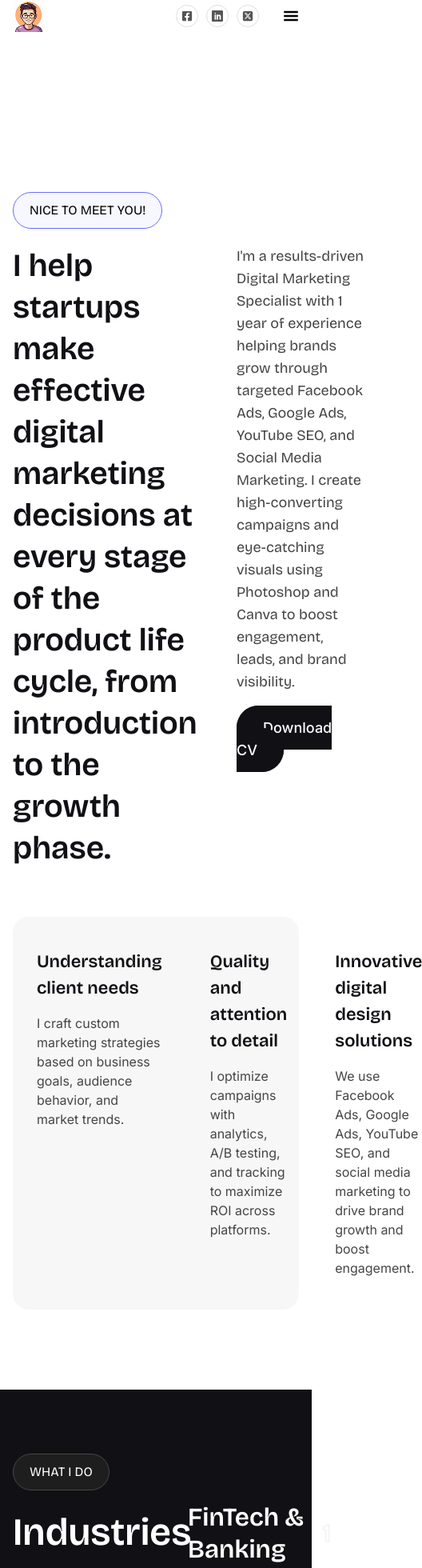
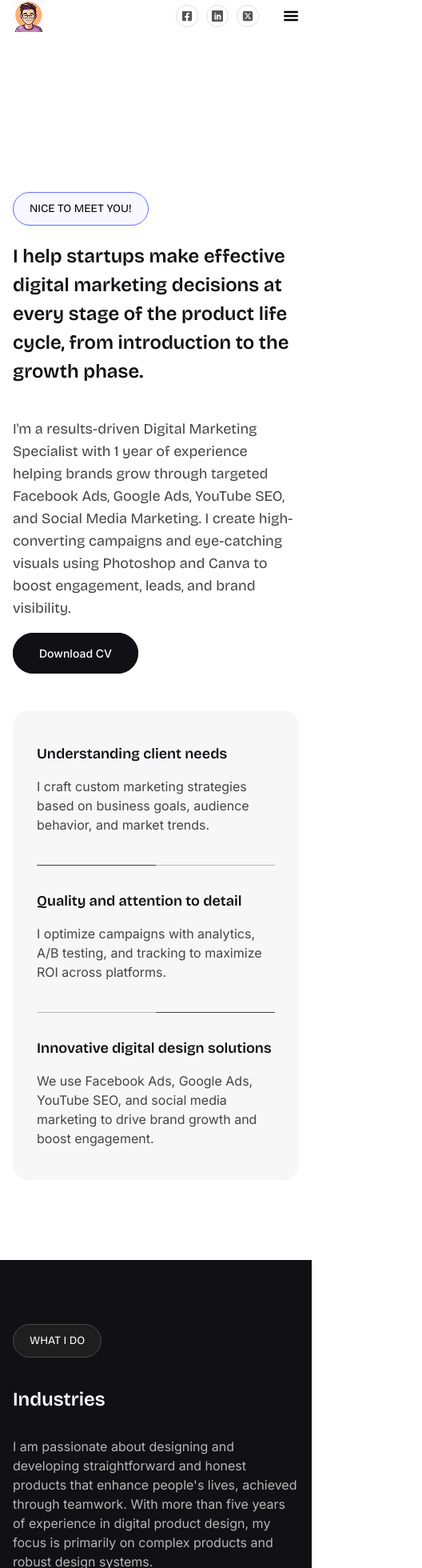
Before and after one commit to itsdevelopershakil/freelancer-mahim, a Next.js app: page / in a window 390 px wide. Shown: the part 32-1992 px from the top of the page at 80% size, 528 px wide, since content can reach past the window. Built offline with nearby package versions, Linux system fonts and the light colour scheme.

Commit message:
about and service section responsive done

```diff
--- a/src/app/page.tsx
+++ b/src/app/page.tsx
@@ -15,19 +15,19 @@ export default function Home() {
       <section className="pt-[120px]" id="about">
         <div className="max-width">
           <div className="flex mb-5">
-            <span className="block px-5 py-2.5 rounded-[25px] bg-[#F6F7FF] border border-[#686DFD] !font-bricolage">
+            <span className="block px-5 py-2.5 rounded-[25px] text-sm sm:text-base bg-[#F6F7FF] border border-[#686DFD] !font-bricolage">
               NICE TO MEET YOU!
             </span>
           </div>
-          <div className="grid gap-10 grid-cols-12 mb-[60px]">
-            <div className="col-span-7">
-              <h2 className="text-[40px] font-semibold leading-[52px] text-[#101015]">
+          <div className="grid gap-10 md:grid-cols-12 mb-[60px]">
+            <div className="md:col-span-7">
+              <h2 className="text-2xl leading-[36px] sm:text-[40px] font-semibold sm:leading-[52px] text-[#101015]">
                 I help startups make effective digital marketing decisions at
                 every stage of the product life cycle, from introduction to the
                 growth phase.
               </h2>
             </div>
-            <div className="col-span-5">
+            <div className="md:col-span-5">
               <p className="!font-bricolage text-lg leading-[28px] text-[#454545] mb-[30px]">
                 I&apos;m a results-driven Digital Marketing Specialist with 1
                 year of experience helping brands grow through targeted Facebook
@@ -38,15 +38,15 @@ export default function Home() {
               </p>
               <Link
                 href={"#"}
-                className="text-lg text-white font-medium px-8 py-4 rounded-[30px] bg-[#101015] border border-[#101015] hover:bg-transparent hover:text-[#101015] duration-300"
+                className="text-sm sm:text-lg text-white font-medium px-8 py-4 rounded-[30px] bg-[#101015] border border-[#101015] hover:bg-transparent hover:text-[#101015] duration-300"
               >
                 Download CV
               </Link>
             </div>
           </div>
-          <div className="px-[30px] py-10 rounded-[20px] bg-[#F7F7F7] flex justify-between gap-[30px]">
-            <div>
-              <h2 className="text-[22px] font-semibold text-[#101015] mb-[15px]">
+          <div className="px-[30px] py-10 rounded-[20px] bg-[#F7F7F7] flex flex-wrap md:flex-nowrap justify-between gap-[30px]">
+            <div className="w-full md:w-auto">
+              <h2 className="text-lg sm:text-[22px] font-semibold text-[#101015] mb-[15px]">
                 Understanding client needs
               </h2>
               <p className="text-[#454545] leading-[24px]">
@@ -54,11 +54,11 @@ export default function Home() {
                 audience behavior, and market trends.
               </p>
             </div>
-            <div className="w-px h-[100px] rounded-[2px] bg-[#B5B5B5] flex mt-2">
-              <div className="w-full h-1/2 bg-[#454545] rounded-[2px]"></div>
+            <div className="w-full md:w-px h-px md:h-[100px] rounded-[2px] bg-[#B5B5B5] flex mt-2">
+              <div className="w-1/2 md:w-full h-full md:h-1/2 bg-[#454545] rounded-[2px]"></div>
             </div>
-            <div>
-              <h2 className="text-[22px] font-semibold text-[#101015] mb-[15px]">
+            <div className="w-full md:w-auto">
+              <h2 className="text-lg sm:text-[22px] font-semibold text-[#101015] mb-[15px]">
                 Quality and attention to detail
               </h2>
               <p className="text-[#454545] leading-[24px]">
@@ -66,11 +66,11 @@ export default function Home() {
                 to maximize ROI across platforms.
               </p>
             </div>
-            <div className="w-px h-[100px] rounded-[2px] bg-[#B5B5B5] flex mt-2">
-              <div className="w-full h-1/2 bg-[#454545] rounded-[2px] mt-auto"></div>
+            <div className="w-full md:w-px h-px md:h-[100px] rounded-[2px] bg-[#B5B5B5] flex mt-2">
+              <div className="w-1/2 md:w-full h-full md:h-1/2 bg-[#454545] rounded-[2px] ml-auto md:ml-0 md:mt-auto"></div>
             </div>
-            <div>
-              <h2 className="text-[22px] font-semibold text-[#101015] mb-[15px]">
+            <div className="w-full md:w-auto">
+              <h2 className="text-lg sm:text-[22px] font-semibold text-[#101015] mb-[15px]">
                 Innovative digital design solutions
               </h2>
               <p className="text-[#454545] leading-[24px]">
@@ -86,14 +86,14 @@ export default function Home() {
         id="services"
       >
         <div className="max-width">
-          <div className="flex items-start gap-10">
-            <div className="w-1/2">
+          <div className="flex flex-wrap md:flex-nowrap items-start md:gap-10">
+            <div className="w-full md:w-1/2">
               <div className="flex mb-5">
-                <span className="px-5 py-2.5 border border-[#484848] bg-[#1E1E1E] rounded-[25px] !font-bricolage">
+                <span className="px-5 py-2.5 text-sm sm:text-base border border-[#484848] bg-[#1E1E1E] rounded-[25px] !font-bricolage">
                   WHAT I DO
                 </span>
               </div>
-              <h1 className="font-semibold text-5xl leading-[64px]">
+              <h1 className="font-semibold text-2xl sm:text-3xl md:text-5xl leading-[64px]">
                 Industries
               </h1>
               <p className="text-[#B7B7B5] leading-[24px] mt-[15px] mb-[30px]">
@@ -105,12 +105,12 @@ export default function Home() {
               </p>
               <Link
                 href={"#"}
-                className="rounded-[30px] bg-white border border-[#5F5C58] hover:bg-[#5F5C58] hover:text-white duration-300 px-8 py-4 font-medium text-lg text-[#101015] inline-block"
+                className="rounded-[30px] bg-white border border-[#5F5C58] hover:bg-[#5F5C58] hover:text-white duration-300 px-8 py-2.5 sm:py-4 font-medium text-sm sm:text-lg text-[#101015] inline-block"
               >
                 Let&apos;s Talk a Project
               </Link>
             </div>
-            <div className="w-1/2">
+            <div className="w-full md:w-1/2">
               {servicesData.map(({ desc, id, name, tags }) => (
                 <ServiceCard
                   desc={desc}
--- a/src/components/ServiceCard.tsx
+++ b/src/components/ServiceCard.tsx
@@ -10,9 +10,11 @@ const ServiceCard = ({
   tags: string[];
 }) => {
   return (
-    <div className="mt-[60px]">
+    <div className="mt-10 sm:mt-[60px]">
       <div className="flex items-center justify-between">
-        <h2 className="text-[32px] leading-[40px] font-semibold">{name}</h2>
+        <h2 className="text-lg sm:text-2xl md:text-[32px] leading-[24px] sm:leading-[32px] md:leading-[40px] font-semibold">
+          {name}
+        </h2>
         <span className="!font-bricolage font-semibold text-[32px] leading-[40px] text-transparent text-stroke">
           {id}
         </span>
@@ -23,7 +25,7 @@ const ServiceCard = ({
         {tags.map((tag, i) => (
           <button
             key={i}
-            className="rounded-[25px] bg-[#1E1E1E] border border-[#484848] px-5 py-2.5 text-[#B7B7B5] leading-[20px]"
+            className="rounded-[25px] bg-[#1E1E1E] border border-[#484848] px-4 sm:px-5 py-2 sm:py-2.5 text-sm sm:text-base text-[#B7B7B5] leading-[20px]"
           >
             {tag}
           </button>
```
